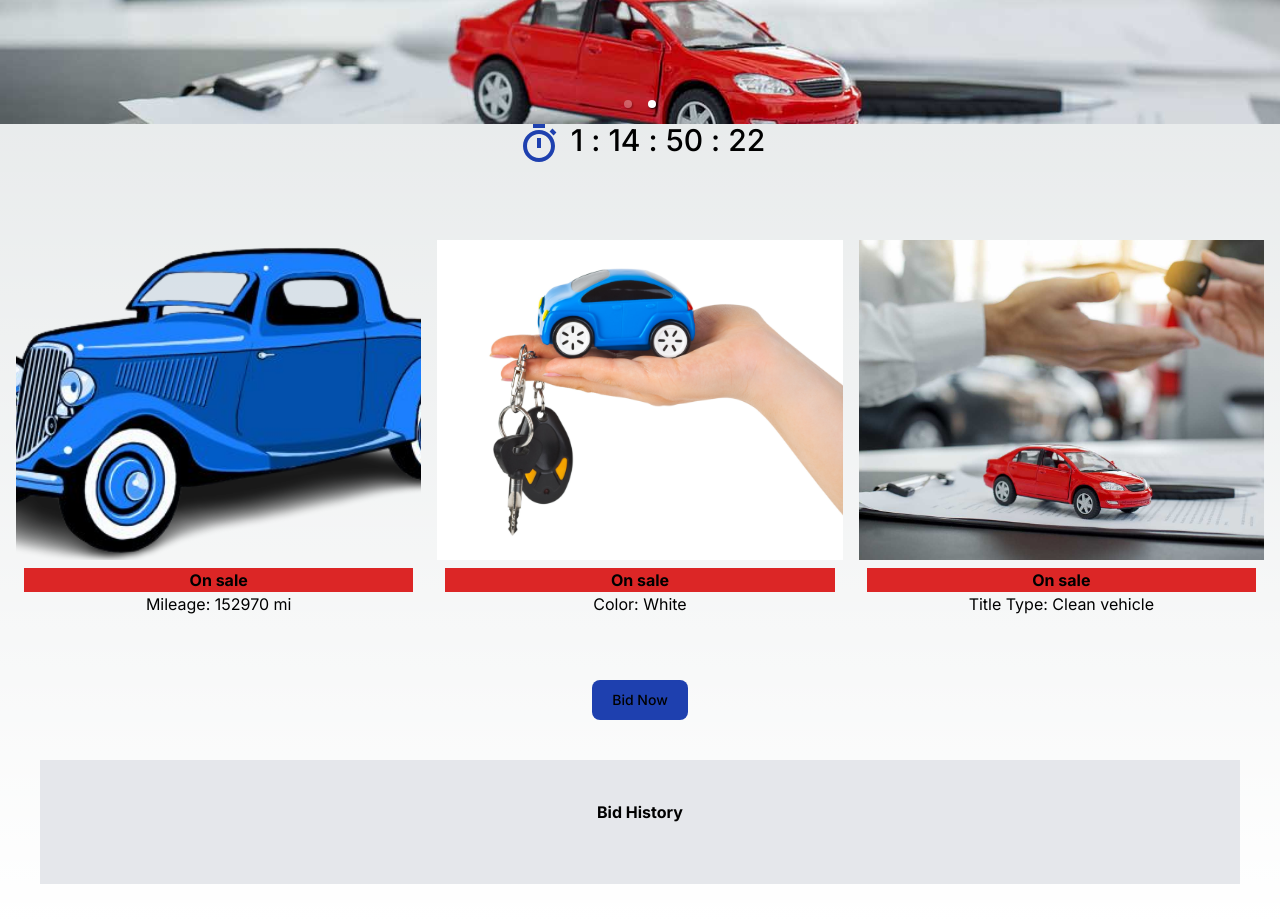
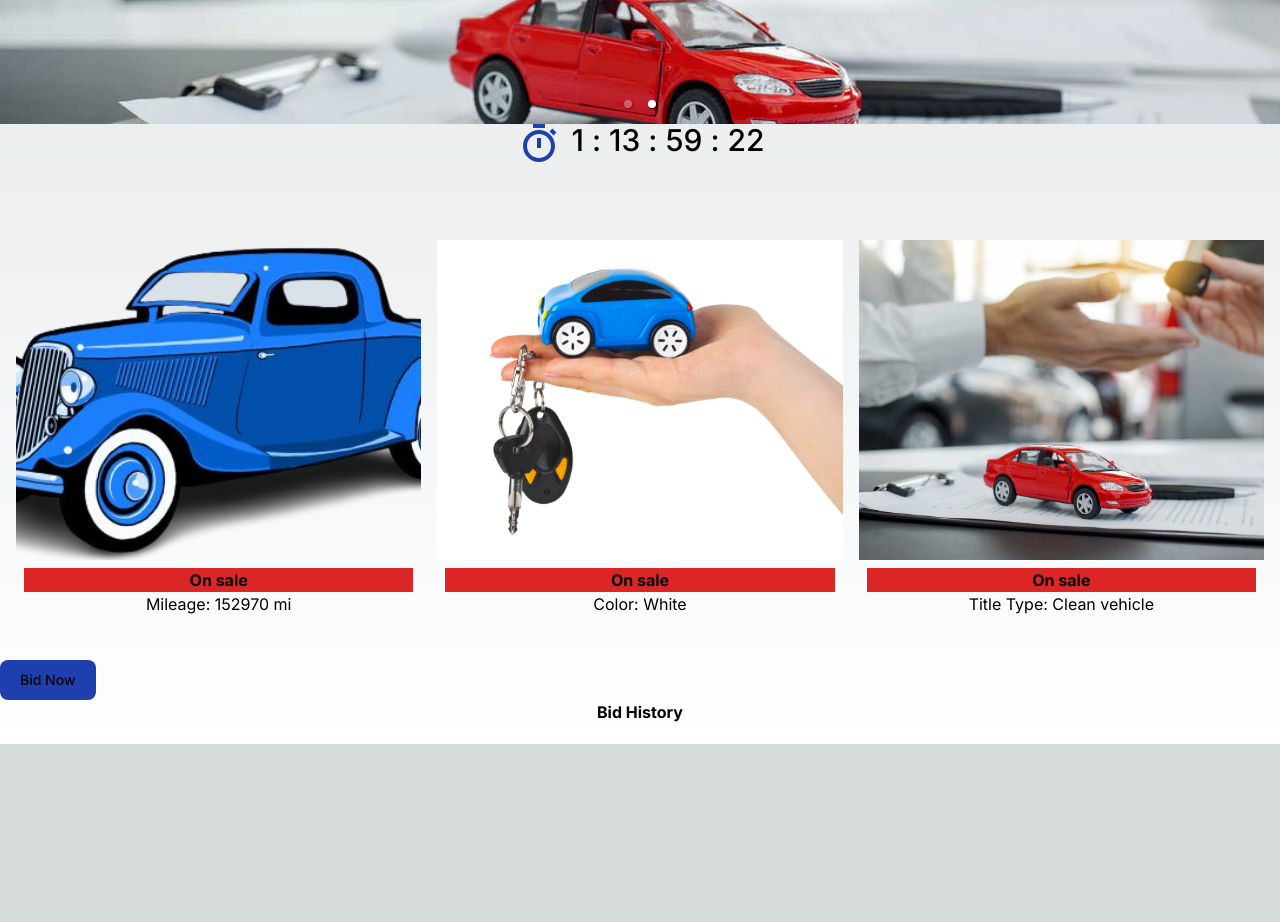
Before and after one commit to khilamouna/car-auction, a Next.js app: page / in a window 1280 px wide. Shown: the part 580-1502 px from the top of the page. After the commit the page ends 1324 px from the top, so only its background shows below. Built offline with nearby package versions, Linux system fonts and the light colour scheme.

Commit message:
bid now button disabled when time is up

```diff
--- a/components/BidHistory.jsx
+++ b/components/BidHistory.jsx
@@ -1,13 +1,14 @@
 import React from "react";
 
 const BidHistory = ({ bidHistory }) => {
+  const sortedBidHistory = [...bidHistory].sort((a, b) => b.bid - a.bid);
   return (
     <div>
       <h3 className="font-bold pb-5">Bid History</h3>
-      <ul>
-        {bidHistory?.map((bid, index) => (
-          <li key={index}>
-            Bid: ${bid.bid.toFixed(2)} by {bid.name} ({bid.email})
+      <ul className="pl-0">
+        {sortedBidHistory.map((bid, index) => (
+          <li className="text-sm font-semibold" key={index}>
+            Bid{index + 1}: ${bid.bid.toFixed(2)} by {bid.name} ({bid.email})
           </li>
         ))}
       </ul>
--- a/components/CarCards.jsx
+++ b/components/CarCards.jsx
@@ -7,19 +7,27 @@ import BidHistory from "./BidHistory";
 const CarCards = () => {
   const [showModal, setShowModal] = useState(false);
   const [bidHistory, setBidHistory] = useState([]);
+  const [isBiddingAllowed, setIsBiddingAllowed] = useState(true);
 
   const openModal = () => {
+    if (isBiddingAllowed) {
       setShowModal(true);
+    } else {
+      alert("Too late! Bidding time has ended.");
+    }
   };
 
   const closeModal = () => {
     setShowModal(false);
   };
-  // CarCards.js
 
   const addBidToHistory = (bidData) => {
     setBidHistory((prevBidHistory) => [...prevBidHistory, bidData]);
     closeModal();
+  };
+
+  const handleTimeUp = () => {
+    setIsBiddingAllowed(false);
   };
 
   const carsData = [
@@ -46,7 +54,7 @@ const CarCards = () => {
         {" "}
         2015 Hyundai ELANTRA GLS 4 Doors
       </h1>
-      <Chronometer />
+      <Chronometer onTimeUp={handleTimeUp} />
       <div className="car-section grid grid-cols-1 md:grid-cols-3 gap-4  mt-10 p-4">
         {carsData.map((car, index) => (
           <div key={index} className="car-item">
@@ -62,27 +70,26 @@ const CarCards = () => {
           </div>
         ))}
       </div>
-      <div className="flex justify-center items-center m-10">
+
       <button
         onClick={openModal}
-          className="text-blue bg-green bg-blue-800 hover:bg-blue-400 focus:ring-4 focus:outline-none focus:ring-blue-300 font-medium rounded-lg text-sm px-5 py-2.5 dark:bg-blue-600 dark:hover:bg-blue-700 dark:focus:ring-blue-800"
+        disabled={!isBiddingAllowed}
+        className={`block mt-5 text-blue bg-green ${
+          !isBiddingAllowed ? "bg-gray-400" : "bg-blue-800"
+        } hover:bg-blue-400 focus:ring-4 focus:outline-none focus:ring-blue-300 font-medium rounded-lg text-sm w-full sm:w-auto px-5 py-2.5 text-center dark:bg-blue-600 dark:hover:bg-blue-700 dark:focus:ring-blue-800`}
       >
-          Bid Now
+        {isBiddingAllowed ? "Bid Now" : "Bidding Ended"}
       </button>
-      </div>
 
       {showModal && (
         <div>
           <h2>Place Your Bid</h2>
-
           <BidForm onClose={closeModal} onBidSubmit={addBidToHistory} />
         </div>
       )}
-      <div className="flex justify-center items-center m-10 p-10 bg-gray-200">
-        {" "}
       <BidHistory bidHistory={bidHistory} />
-      </div>
     </div>
   );
 };
+
 export default CarCards;
--- a/components/Chronometer.jsx
+++ b/components/Chronometer.jsx
@@ -1,10 +1,9 @@
 "use client";
-import Head from "next/head";
 
 import { useEffect, useState } from "react";
 import { BiStopwatch } from "react-icons/bi";
 
-const Chronometer = () => {
+const Chronometer = ({ onTimeUp }) => {
   const [partyTime, setPartyTime] = useState(false);
   const [days, setDays] = useState(0);
   const [hours, setHours] = useState(0);
@@ -12,7 +11,7 @@ const Chronometer = () => {
   const [seconds, setSeconds] = useState(0);
 
   useEffect(() => {
-    const target = new Date("08/09/2023 23:59:59");
+    const target = new Date("08/09/2023 23:08:59");
 
     const interval = setInterval(() => {
       const now = new Date();
@@ -34,6 +33,7 @@ const Chronometer = () => {
 
       if (d <= 0 && h <= 0 && m <= 0 && s <= 0) {
         setPartyTime(true);
+        onTimeUp();
       }
     }, 1000);
 
@@ -44,7 +44,7 @@ const Chronometer = () => {
     <div className="text-center">
       {partyTime ? (
         <>
-          <h1>Time is out!</h1>
+          <h1>Time is up!</h1>
           <video autoPlay loop muted>
             <source src="/party.mp4" />
           </video>
```
Lines whose indentation alone changed are shown as unchanged.
